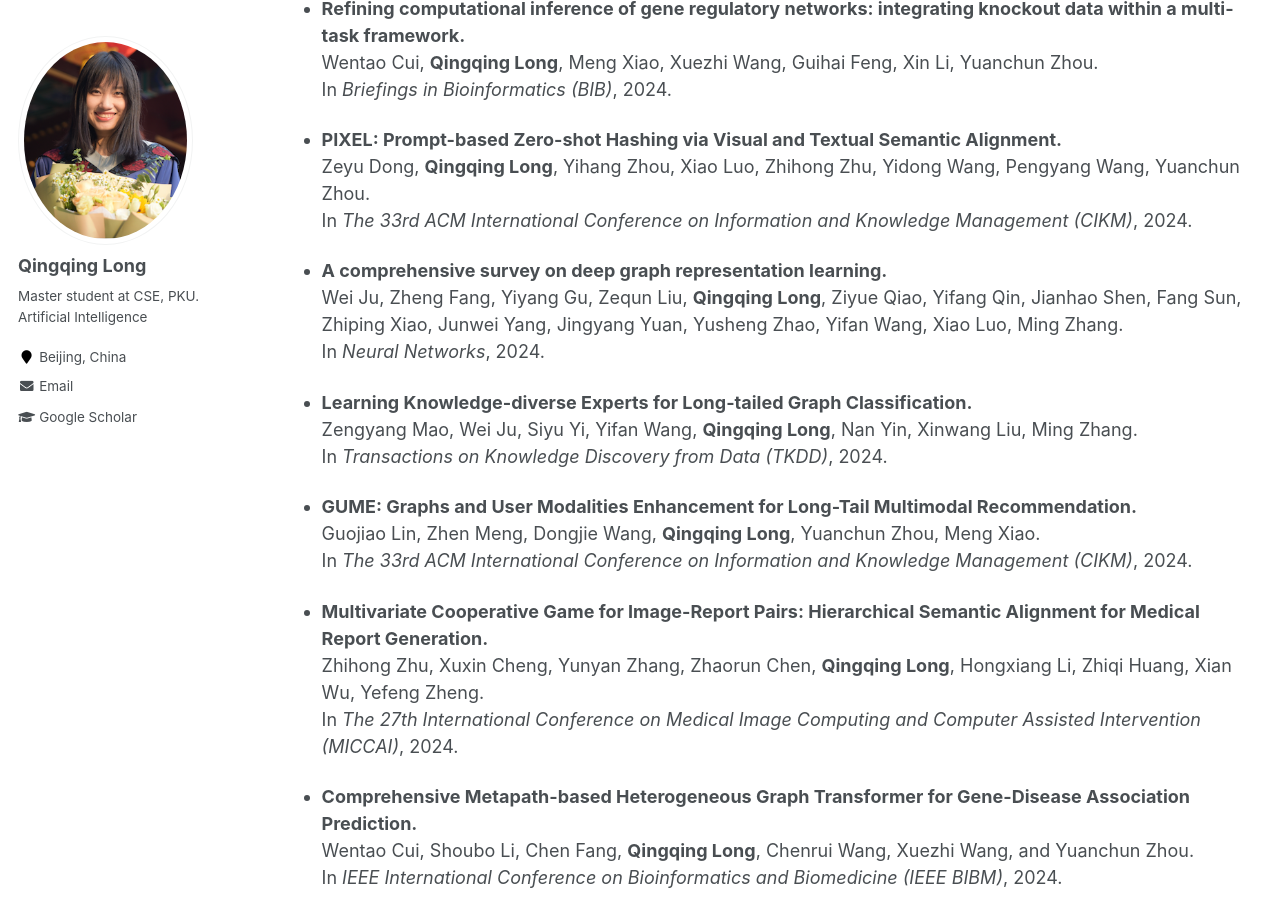
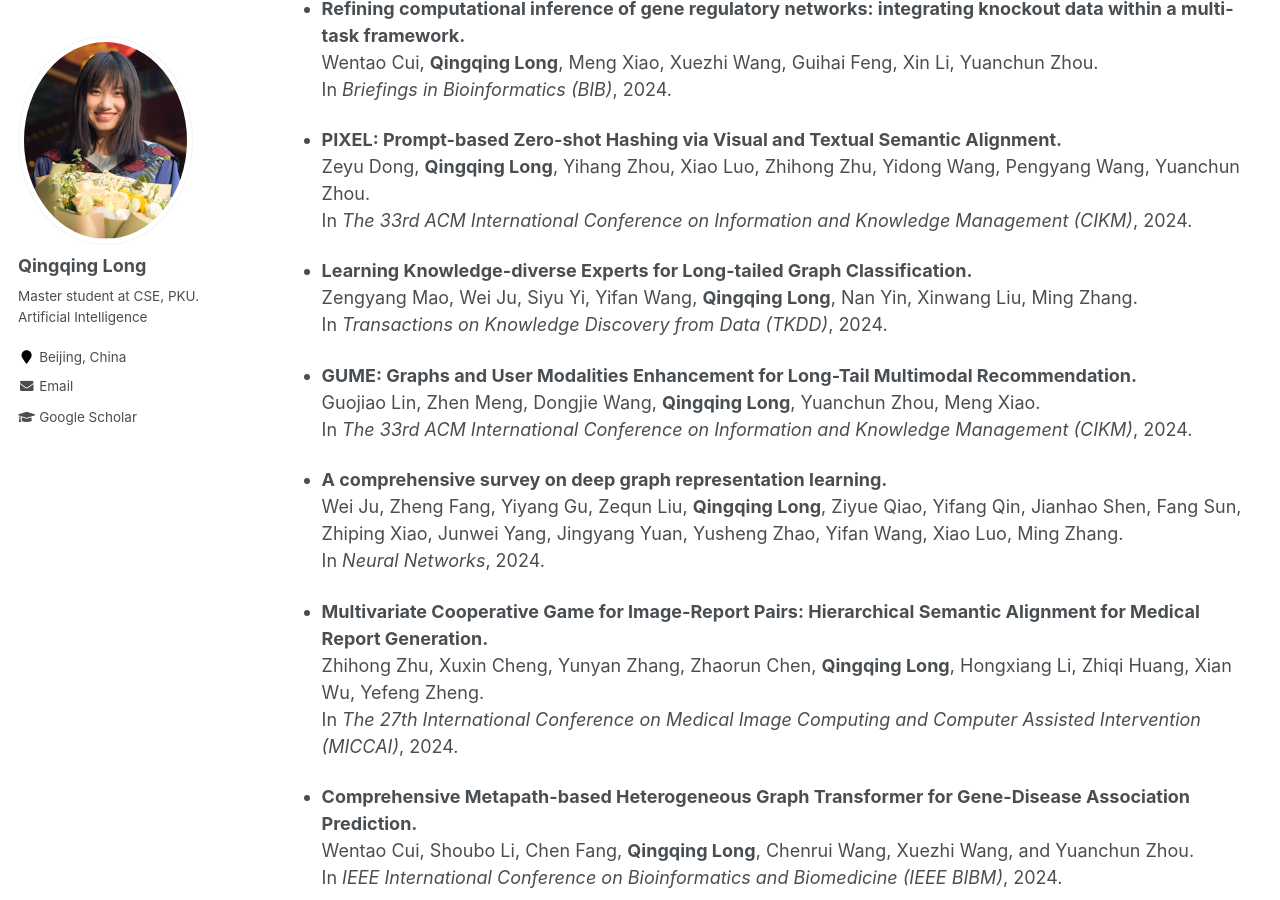
Before and after one commit to YimiAChack/YimiAChack.github.io, a Jekyll site: the page built from _pages/publications.md, in a window 1280 px wide and 900 px high, scrolled down 758 px. Built offline with Jekyll 4.4.1, drawn with Linux system fonts in a browser that asks for light colours.

```diff
--- a/_pages/publications.md
+++ b/_pages/publications.md
@@ -25,14 +25,14 @@ Wentao Cui, **Qingqing Long**, Meng Xiao, Xuezhi Wang, Guihai Feng, Xin Li, Yuan
 * **PIXEL: Prompt-based Zero-shot Hashing via Visual and Textual Semantic Alignment.** <br>
 Zeyu Dong, **Qingqing Long**, Yihang Zhou, Xiao Luo, Zhihong Zhu, Yidong Wang, Pengyang Wang, Yuanchun Zhou.  <br>In *The 33rd ACM International Conference on Information and Knowledge Management (CIKM)*, 2024.
 
-* **A comprehensive survey on deep graph representation learning.** <br>
-Wei Ju, Zheng Fang, Yiyang Gu, Zequn Liu, **Qingqing Long**, Ziyue Qiao, Yifang Qin, Jianhao Shen, Fang Sun, Zhiping Xiao, Junwei Yang, Jingyang Yuan, Yusheng Zhao, Yifan Wang, Xiao Luo, Ming Zhang. <br>In *Neural Networks*, 2024.
-
 * **Learning Knowledge-diverse Experts for Long-tailed Graph Classification.** <br>
 Zengyang Mao, Wei Ju, Siyu Yi, Yifan Wang, **Qingqing Long**, Nan Yin, Xinwang Liu, Ming Zhang. <br>In *Transactions on Knowledge Discovery from Data (TKDD)*, 2024.
 
 * **GUME: Graphs and User Modalities Enhancement for Long-Tail Multimodal Recommendation.** <br>
 Guojiao Lin, Zhen Meng, Dongjie Wang, **Qingqing Long**, Yuanchun Zhou, Meng Xiao. <br>In *The 33rd ACM International Conference on Information and Knowledge Management (CIKM)*, 2024.
+
+* **A comprehensive survey on deep graph representation learning.** <br>
+Wei Ju, Zheng Fang, Yiyang Gu, Zequn Liu, **Qingqing Long**, Ziyue Qiao, Yifang Qin, Jianhao Shen, Fang Sun, Zhiping Xiao, Junwei Yang, Jingyang Yuan, Yusheng Zhao, Yifan Wang, Xiao Luo, Ming Zhang. <br>In *Neural Networks*, 2024.
 
 * **Multivariate Cooperative Game for Image-Report Pairs: Hierarchical Semantic Alignment for Medical Report Generation.** <br>
 Zhihong Zhu, Xuxin Cheng, Yunyan Zhang, Zhaorun Chen, **Qingqing Long**, Hongxiang Li, Zhiqi Huang, Xian Wu, Yefeng Zheng. <br>In *The 27th International Conference on Medical Image Computing and Computer Assisted Intervention (MICCAI)*, 2024.
```
